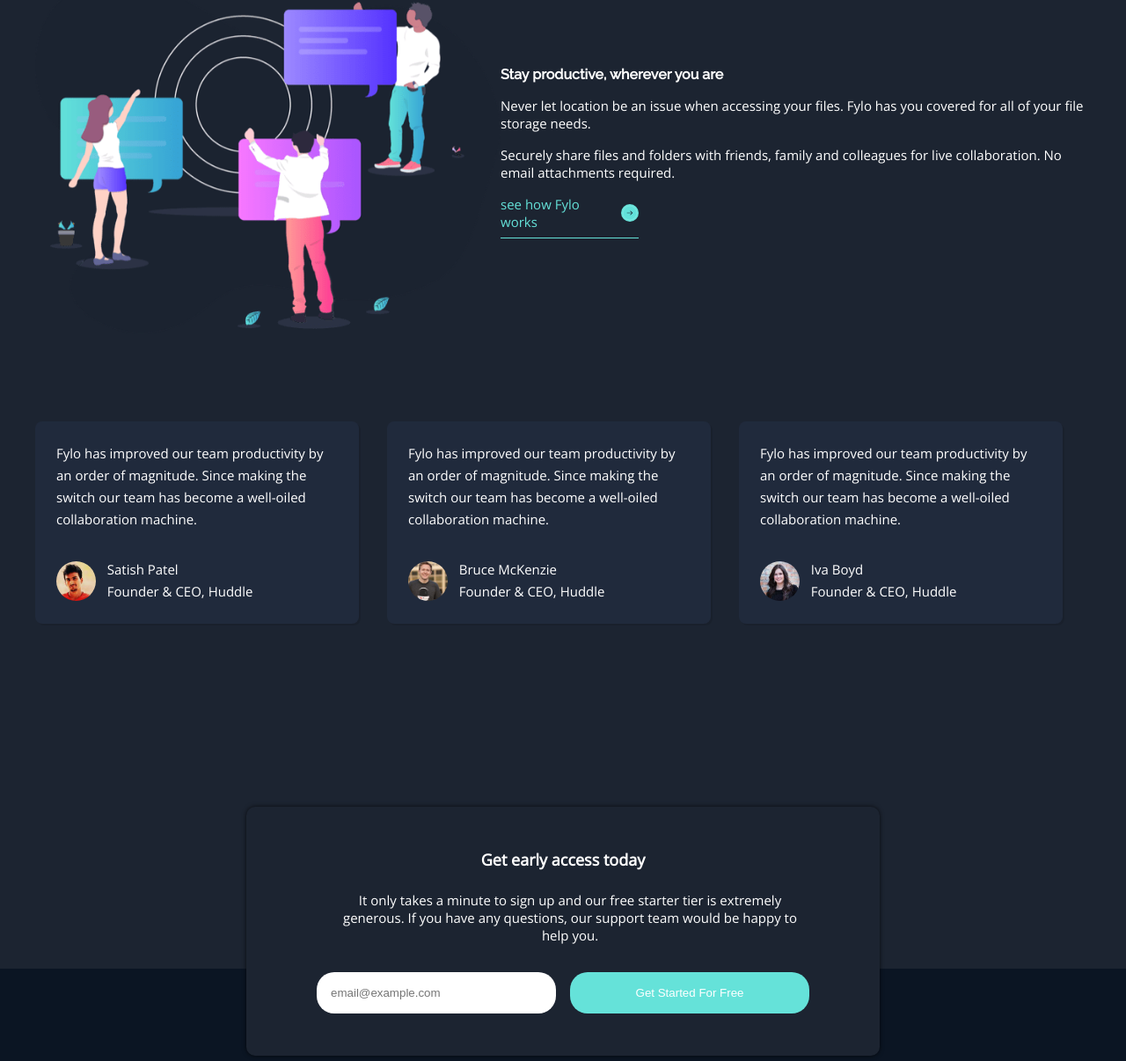
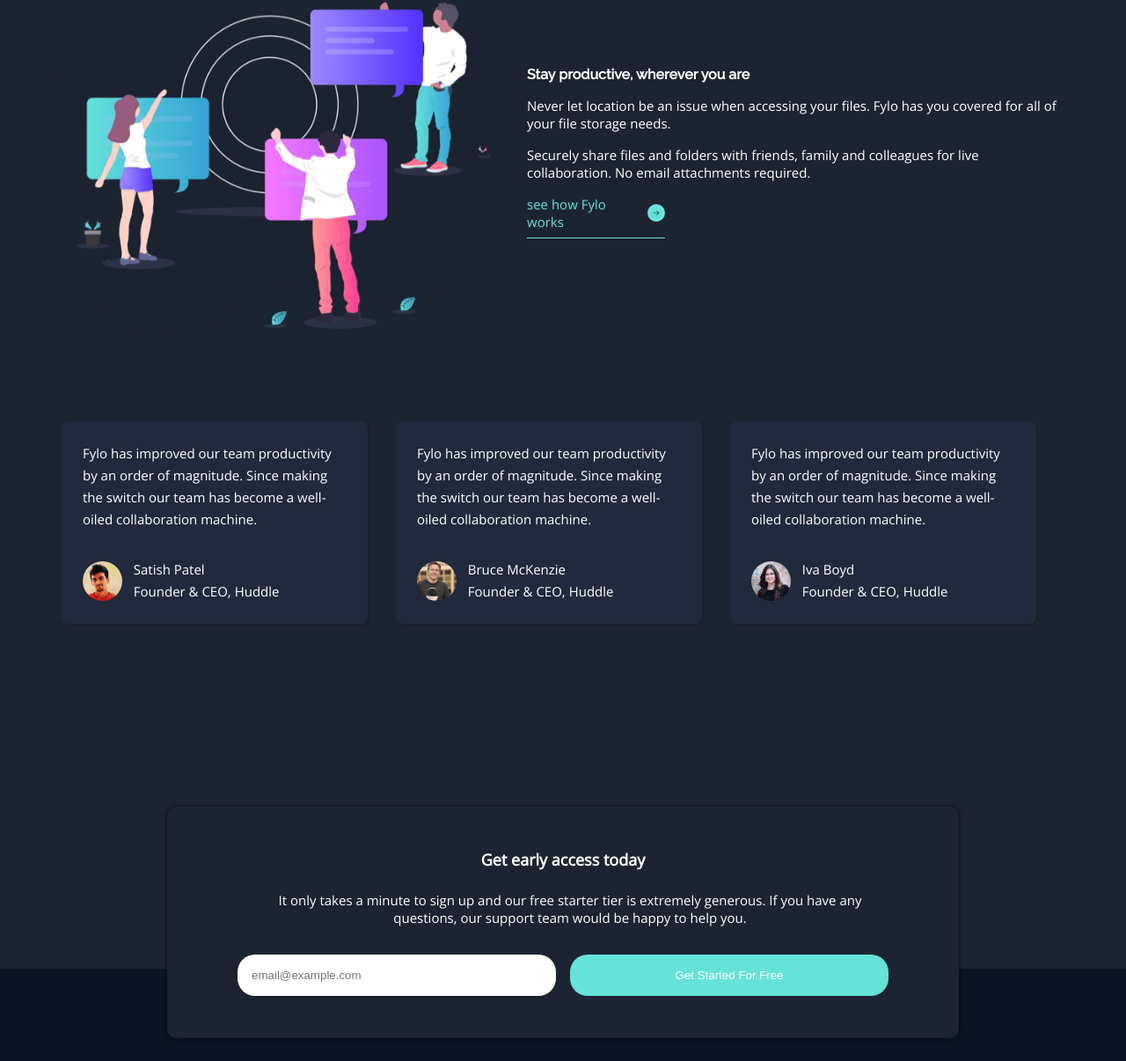
Before and after one commit to kundais/dark-theme-landing-page-, a plain HTML site: page index.html in a window 1280 px wide. Shown: the part 1464-2670 px from the top of the page at 88% size. Drawn offline with nearby package versions, Linux system fonts and the light colour scheme.

Commit message:
commit on mainContainer-fix

```diff
--- a/style.css
+++ b/style.css
@@ -44,6 +44,7 @@ header {
   margin: 0 auto;
   height: 100%;
   padding: 1rem;
+  max-width: 1440px;
 }
 
 .logo-container {
@@ -357,6 +358,17 @@ nav a:hover {
   .img-container2 img {
     height: 50vh;
   }
+  .main-container {
+    margin-right: auto;
+    margin-left: auto;
+    padding-left: 15px;
+    padding-right: 15px;
+    width: 1170px;
+  }
+
+  .email-container {
+    width: 900px;
+  }
 }
 
 @media screen and (min-width: 1550px) {
@@ -364,7 +376,4 @@ nav a:hover {
     margin-top: -100px;
     height: 50vh;
   }
-  .main-container {
-    padding: 10rem;
-  }
 }
```
